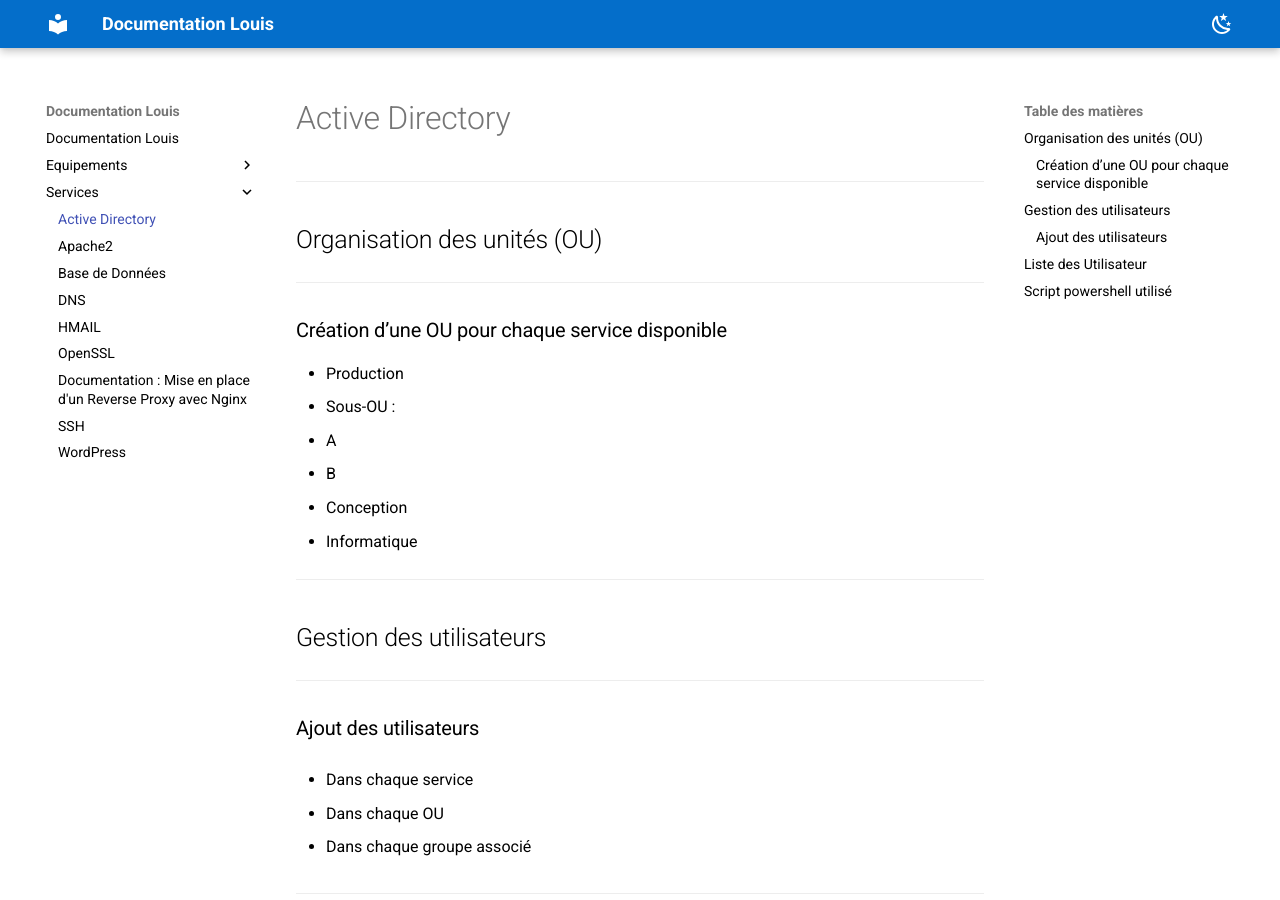
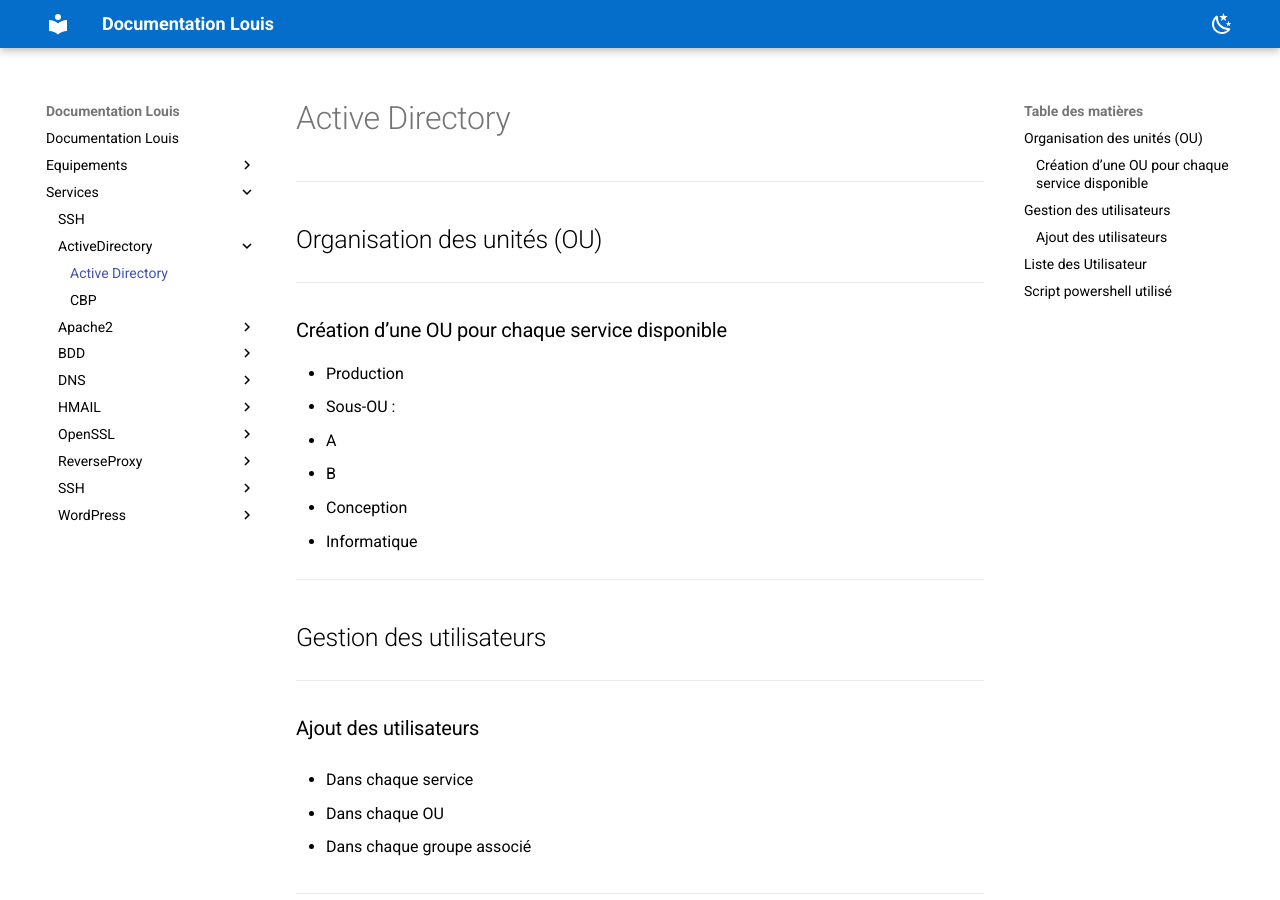
Before and after one commit to Louis-bertrand-gh/Documentation, an MkDocs documentation site: the page built from docs/Services/ActiveDirectory/ActiveDirectory.md, in a window 1280 px wide and 900 px high. Built offline with MkDocs 1.6.1 and Material for MkDocs 9.7.7, drawn with Linux system fonts in a browser that asks for light colours.

```diff
--- a/docs/Services/ActiveDirectory.md
+++ b/docs/Services/ActiveDirectory/ActiveDirectory.md
@@ -37,68 +37,68 @@
 
 ---
 
-| NOM | PRENOM | SERVICE | EQUIPE |
-|-----|--------|---------|--------|
-| CHEUVAN | Marie Alice | CONCEPTION | |
-| PREHEM-TORTA | Pierric | CONCEPTION | |
-| QUETEBOEUFS | Esmeralda | CONCEPTION | |
-| BRAEUX | Salvatore | CONCEPTION | |
-| REPSODE | Yann | CONCEPTION | |
-| GHRASSA | Christiane | CONCEPTION | |
-| NWONWU | Fatiha | CONCEPTION | |
-| BROUERD | Fatiha | CONCEPTION | |
-| BEYREMOGLU | Corinne | CONCEPTION | |
-| MAOT | Denise | CONCEPTION | |
-| LAMONE | John | CONCEPTION | |
-| MOROGLU | Farid | CONCEPTION | |
-| PEALLET | Nadège | CONCEPTION | |
-| DEMECON | tante | CONCEPTION | |
-| GOMES EDUERDO | Yvan | PRODUCTION | A |
-| BENOAT | Vincent | PRODUCTION | A |
-| NEAL | Erminda | PRODUCTION | A |
-| SEBEE | Vincent | PRODUCTION | A |
-| DEUPHAN | Laurence | PRODUCTION | A |
-| HEMEDE | Yamina | PRODUCTION | A |
-| DERON | Jérôme | PRODUCTION | A |
-| MERGOT | Myriam | PRODUCTION | A |
-| ROUSSEEU | Ali-Osman | PRODUCTION | A |
-| CHEMBRAN | Sandrine | PRODUCTION | A |
-| DJEDJE YOHOU | Joao Fernando | PRODUCTION | A |
-| DAEBY | Virgil | PRODUCTION | A |
-| BERBASSOU | Farid | PRODUCTION | A |
-| QUETEBOEUFS | Roland | PRODUCTION | A |
-| BECF | Khemais | PRODUCTION | A |
-| CHRASTEAN | Yamina | PRODUCTION | A |
-| DAMBEMBU | Marie Laur | PRODUCTION | A |
-| FOFENE | Esther | PRODUCTION | A |
-| BECF | Michelle | PRODUCTION | A |
-| BOURET | Dalila | PRODUCTION | A |
-| DZEBETOU-ECFO | Luis | PRODUCTION | A |
-| AGHALEHRAZ | Cedric | PRODUCTION | A |
-| PREHEM-TORTA | Viviane | PRODUCTION | A |
-| SOLER | Jeanlou | PRODUCTION | A |
-| DOUHEBA | Joao | PRODUCTION | A |
-| PERASY | Frédérique | PRODUCTION | B |
-| GRAGNON | Latha | PRODUCTION | B |
-| BREENT MACHEL | Agnes | PRODUCTION | B |
-| CHEPASEEU | Pierre Marc | PRODUCTION | B |
-| ELAPOUR-EZEDEH | Benamar | PRODUCTION | B |
-| RESOEVETSERE | Hélène | PRODUCTION | B |
-| ELEXENDRE | Jeanine | PRODUCTION | B |
-| DZEFEROVAC EUGUAN | Thérésia | PRODUCTION | B |
-| BRAERE | Valerie | PRODUCTION | B |
-| DOMANGUES VAEARE | Georges | PRODUCTION | B |
-| GONZELVES | Abdelkader | PRODUCTION | B |
-| LAVOLSA | Maïmouna | PRODUCTION | B |
-| MEZERD | Jean-Eddy | PRODUCTION | B |
-| GODOU | Lassaad | PRODUCTION | B |
-| BLEASE | Kathia | PRODUCTION | B |
-| BAGUEREEU | Marie Ange | PRODUCTION | B |
-| LEDEUPHAN | Karine | PRODUCTION | B |
-| EME | Marie-Luc | INFORMATIQUE | |
-| DORENGE | Marine | INFORMATIQUE | |
-| THARENT | Alvaro | INFORMATIQUE | |
-| BENTELEB | John | INFORMATIQUE | |
+| NOM               | PRENOM        | SERVICE      | EQUIPE |
+| ----------------- | ------------- | ------------ | ------ |
+| CHEUVAN           | Marie Alice   | CONCEPTION   |        |
+| PREHEM-TORTA      | Pierric       | CONCEPTION   |        |
+| QUETEBOEUFS       | Esmeralda     | CONCEPTION   |        |
+| BRAEUX            | Salvatore     | CONCEPTION   |        |
+| REPSODE           | Yann          | CONCEPTION   |        |
+| GHRASSA           | Christiane    | CONCEPTION   |        |
+| NWONWU            | Fatiha        | CONCEPTION   |        |
+| BROUERD           | Fatiha        | CONCEPTION   |        |
+| BEYREMOGLU        | Corinne       | CONCEPTION   |        |
+| MAOT              | Denise        | CONCEPTION   |        |
+| LAMONE            | John          | CONCEPTION   |        |
+| MOROGLU           | Farid         | CONCEPTION   |        |
+| PEALLET           | Nadège        | CONCEPTION   |        |
+| DEMECON           | tante         | CONCEPTION   |        |
+| GOMES EDUERDO     | Yvan          | PRODUCTION   | A      |
+| BENOAT            | Vincent       | PRODUCTION   | A      |
+| NEAL              | Erminda       | PRODUCTION   | A      |
+| SEBEE             | Vincent       | PRODUCTION   | A      |
+| DEUPHAN           | Laurence      | PRODUCTION   | A      |
+| HEMEDE            | Yamina        | PRODUCTION   | A      |
+| DERON             | Jérôme        | PRODUCTION   | A      |
+| MERGOT            | Myriam        | PRODUCTION   | A      |
+| ROUSSEEU          | Ali-Osman     | PRODUCTION   | A      |
+| CHEMBRAN          | Sandrine      | PRODUCTION   | A      |
+| DJEDJE YOHOU      | Joao Fernando | PRODUCTION   | A      |
+| DAEBY             | Virgil        | PRODUCTION   | A      |
+| BERBASSOU         | Farid         | PRODUCTION   | A      |
+| QUETEBOEUFS       | Roland        | PRODUCTION   | A      |
+| BECF              | Khemais       | PRODUCTION   | A      |
+| CHRASTEAN         | Yamina        | PRODUCTION   | A      |
+| DAMBEMBU          | Marie Laur    | PRODUCTION   | A      |
+| FOFENE            | Esther        | PRODUCTION   | A      |
+| BECF              | Michelle      | PRODUCTION   | A      |
+| BOURET            | Dalila        | PRODUCTION   | A      |
+| DZEBETOU-ECFO     | Luis          | PRODUCTION   | A      |
+| AGHALEHRAZ        | Cedric        | PRODUCTION   | A      |
+| PREHEM-TORTA      | Viviane       | PRODUCTION   | A      |
+| SOLER             | Jeanlou       | PRODUCTION   | A      |
+| DOUHEBA           | Joao          | PRODUCTION   | A      |
+| PERASY            | Frédérique    | PRODUCTION   | B      |
+| GRAGNON           | Latha         | PRODUCTION   | B      |
+| BREENT MACHEL     | Agnes         | PRODUCTION   | B      |
+| CHEPASEEU         | Pierre Marc   | PRODUCTION   | B      |
+| ELAPOUR-EZEDEH    | Benamar       | PRODUCTION   | B      |
+| RESOEVETSERE      | Hélène        | PRODUCTION   | B      |
+| ELEXENDRE         | Jeanine       | PRODUCTION   | B      |
+| DZEFEROVAC EUGUAN | Thérésia      | PRODUCTION   | B      |
+| BRAERE            | Valerie       | PRODUCTION   | B      |
+| DOMANGUES VAEARE  | Georges       | PRODUCTION   | B      |
+| GONZELVES         | Abdelkader    | PRODUCTION   | B      |
+| LAVOLSA           | Maïmouna      | PRODUCTION   | B      |
+| MEZERD            | Jean-Eddy     | PRODUCTION   | B      |
+| GODOU             | Lassaad       | PRODUCTION   | B      |
+| BLEASE            | Kathia        | PRODUCTION   | B      |
+| BAGUEREEU         | Marie Ange    | PRODUCTION   | B      |
+| LEDEUPHAN         | Karine        | PRODUCTION   | B      |
+| EME               | Marie-Luc     | INFORMATIQUE |        |
+| DORENGE           | Marine        | INFORMATIQUE |        |
+| THARENT           | Alvaro        | INFORMATIQUE |        |
+| BENTELEB          | John          | INFORMATIQUE |        |
 
 ---
 
```
Also changed, not shown: docs/Services/DNS/DNS.md (renamed from docs/Services/DNS.md, +11 -13 lines), docs/Services/SSH/SSH.md (added, +3 -0 lines), docs/index.md (+16 -0 lines), docs/Services/ActiveDirectory/CBP.md (added), docs/Services/Apache2/Apache2.md (renamed from docs/Services/Apache2.md), docs/Services/Apache2/CBP.md (added), docs/Services/BDD/BDD.md (renamed from docs/Services/BDD.md), docs/Services/BDD/CBP.md (added), docs/Services/DNS/CBP.md (added), docs/Services/HMAIL/CBP.md (added), docs/Services/HMAIL/HMAIL.md (renamed from docs/Services/HMAIL.md), docs/Services/OpenSSL/CBP.md (added), docs/Services/OpenSSL/OpenSSL.md (renamed from docs/Services/OpenSSL.md), docs/Services/ReverseProxy/CBP.md (added), 5 more files.
